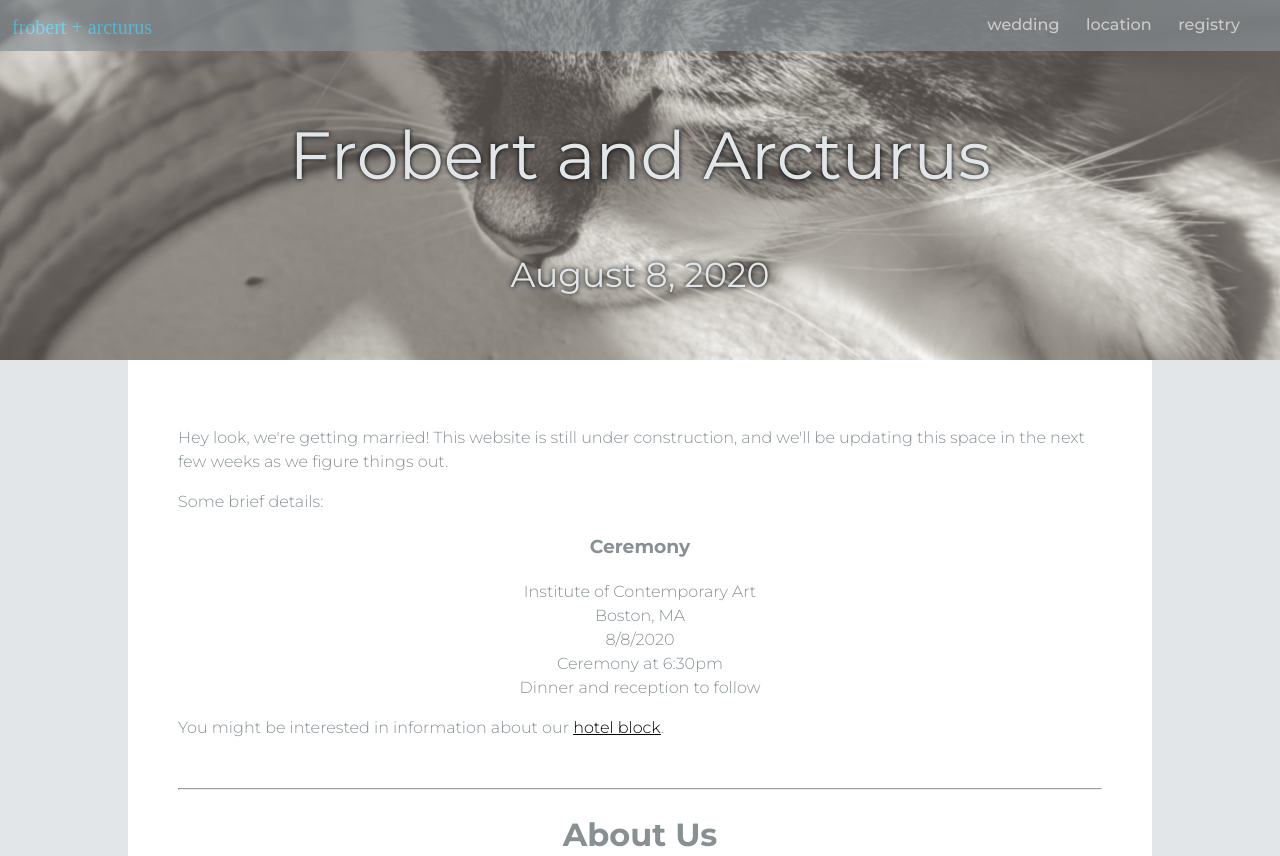
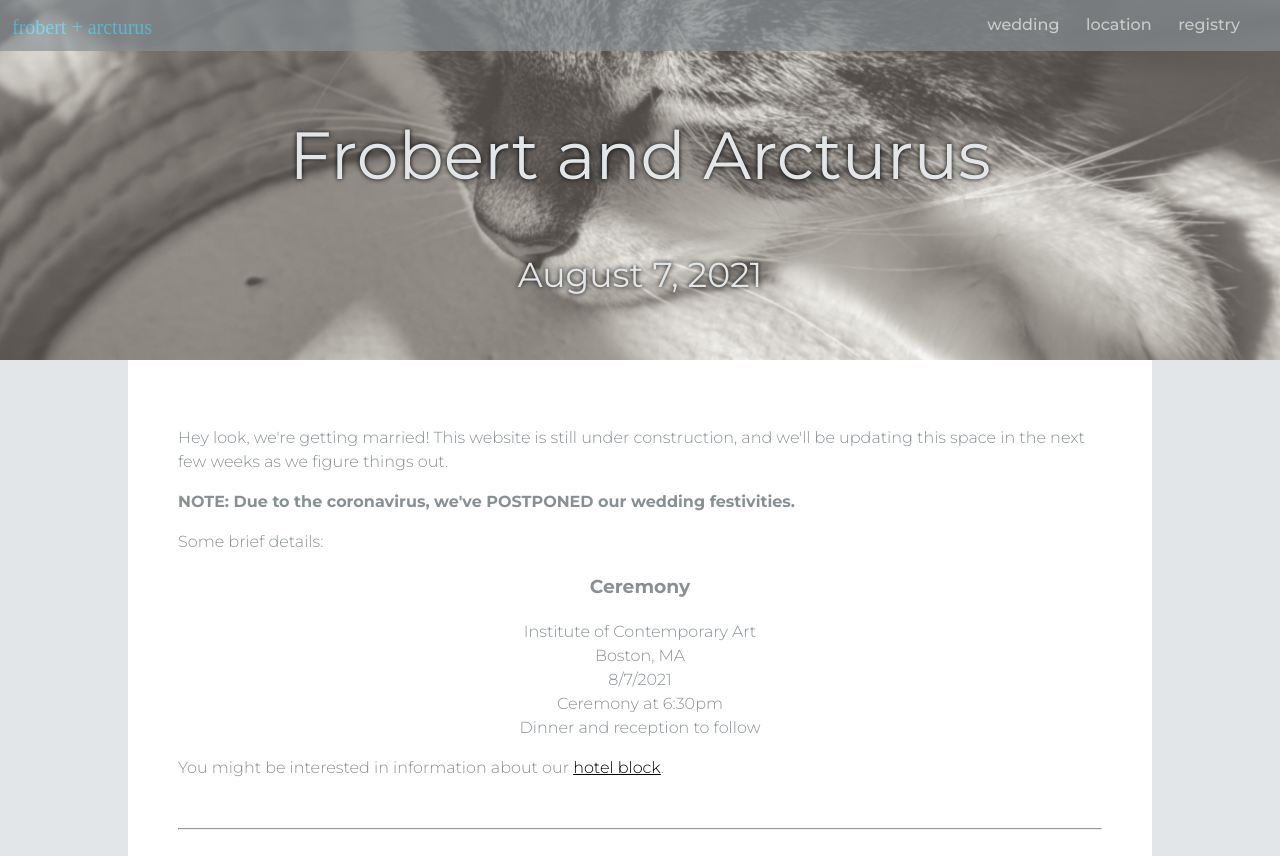
Before and after one commit to catoverdrive/catoverdrive.github.io, a Jekyll site: the page built from index.html, in a window 1280 px wide and 900 px high, cut to the strip 0-856 px from the top of the window. Built offline with Jekyll 4.4.1, drawn with Linux system fonts in a browser that asks for light colours; some web fonts are replaced.

```diff
--- a/index.html
+++ b/index.html
@@ -2,12 +2,14 @@
 layout: default
 title: "Frobert and Arcturus"
 header: "Frobert and Arcturus"
-subheader: August 8, 2020
+subheader: August 7, 2021
 ---
 
 <p>Hey look, we're getting married! This website is still under
 construction, and we'll be updating this space in the next few
 weeks as we figure things out.</p>
+
+<b>NOTE: Due to the coronavirus, we've POSTPONED our wedding festivities.</b>
 
 <p>Some brief details:</p>
 
@@ -15,7 +17,7 @@ weeks as we figure things out.</p>
 <h3>Ceremony</h3>
 Institute of Contemporary Art
 <br>Boston, MA
-<br>8/8/2020
+<br>8/7/2021
 <br>Ceremony at 6:30pm
 <br>Dinner and reception to follow
 </div>
--- a/registry.html
+++ b/registry.html
@@ -1,6 +1,6 @@
 ---
 layout: default
-title: Foo
+title: Registry
 header: Registry
 ---
 
--- a/schedule.html
+++ b/schedule.html
@@ -8,7 +8,7 @@ header: Schedule
 Institute of Contemporary Art
 <br>25 Harbor Shore Drive
 <br>Boston, MA
-<br>8/8/2020
+<br>8/7/2021
 <br> 6:30pm
 <br><a href="https://calendar.google.com/calendar/r/eventedit?text=Frobert+and+Arcturus%27+Wedding&dates=20200808T223000Z/20200809T033000Z&details=http://frobertandarctur.us&location=The+Institute+of+Contemporary+Art,+25+Harbor+Shore+Dr,+Boston,+MA+02210,+USA">Add to Google Calendar</a>
 </div>
```
Also changed, not shown: virtualwedding.html (added, +23 -0 lines), assets/images/circle.png (added), 1 other file.
